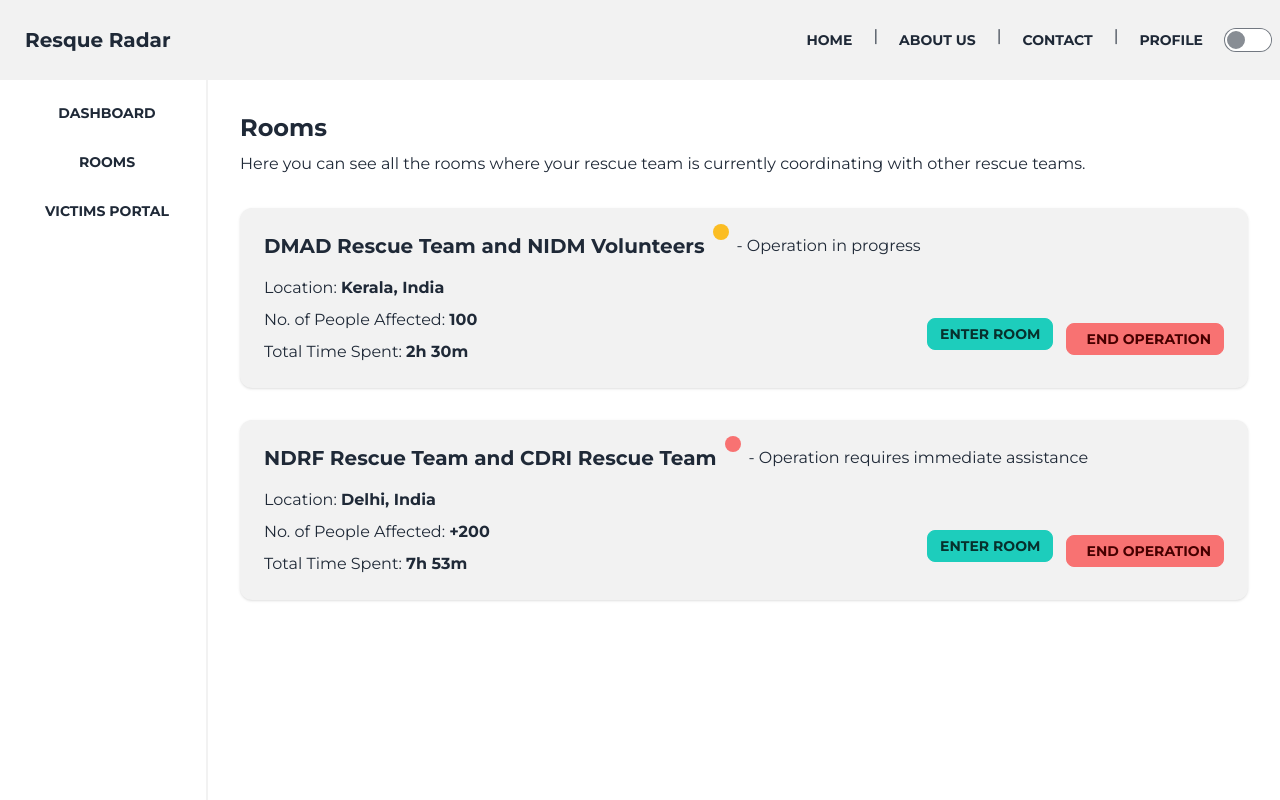
After one commit to RescueRadar/resque-radar, a Django app: page /rooms/ in a window 1280 px wide. The commit adds this page. Run offline with Django 4.2, Linux system fonts and the light colour scheme; a user stored in the database is signed in; tables that the repository leaves empty hold one stand-in row (values such as "Sample post"); some libraries are stand-ins or nearby versions.

Commit message:
static layouts done

```diff
--- a/base/views.py
+++ b/base/views.py
@@ -19,6 +19,15 @@ def contact(request):
 def user_report(request):
     return render(request, 'user_report.html')
 
+@login_required
+@agency_req
+def victims_portal(request):
+    return render(request, 'victims_portal.html')
+
+@login_required
+@agency_req
+def rooms(request):
+    return render(request, 'rooms.html')
 
 @login_required
 @agency_req
--- a/rescueradar/urls.py
+++ b/rescueradar/urls.py
@@ -16,6 +16,8 @@ urlpatterns = [
     path('request_submitted/<str:form_submitted>/', base_views.request_submitted, name='request_submitted'),
     path('user_profile/', base_views.user_profile, name='user_profile'),
     path('user_report/', base_views.user_report, name='user_report'),
+    path('rooms/', base_views.rooms, name='rooms'),
+    path('victims_portal/', base_views.victims_portal, name='victims_portal'),
     # path('', include(router.urls)),
     # path('api-auth/', include('rest_framework.urls', namespace='rest_framework'))
 ]
--- a/templates/account/base.html
+++ b/templates/account/base.html
@@ -9,7 +9,8 @@
     <div>
       {% for message in messages %}
       <div class="flex justify-center">
-        <div class="flex items-center px-4 py-3 text-sm font-bold text-white bg-blue-500 rounded-xl mb-4 w-1/2" role="alert">
+        <div class="alert alert-info max-w-lg mx-auto mt-6 font-bold" role="alert">
+          <svg xmlns="http://www.w3.org/2000/svg" fill="none" viewBox="0 0 24 24" class="stroke-current shrink-0 w-6 h-6"><path stroke-linecap="round" stroke-linejoin="round" stroke-width="2" d="M13 16h-1v-4h-1m1-4h.01M21 12a9 9 0 11-18 0 9 9 0 0118 0z"></path></svg>
           <p>{{ message }}</p>
         </div>
       </div>
--- /dev/null
+++ b/templates/rooms.html
@@ -0,0 +1,111 @@
+{% extends 'base.html' %} {% block main %} {% load static %} {% comment %} Vertical Navigation {% endcomment %}
+<div
+	class="md:h-screen md:w-52 w-full border-r-2 border-base-200 md:fixed flex flex-col justify-between items-center py-4">
+	<ul class="md:space-y-4 flex md:flex-col flex-row items-center justify-center">
+		<li>
+			<a href="{% url 'dashboard' %}" class="btn btn-ghost btn-sm">
+				<i class="fa-solid fa-table-columns"></i>
+				Dashboard
+			</a>
+		</li>
+		<li>
+			<a href="{% url 'rooms' %}" class="btn btn-ghost btn-sm">
+				<i class="fa-solid fa-door-open"></i>
+				Rooms
+			</a>
+		</li>
+		<li>
+			<a href="{% url 'victims_portal' %}" class="btn btn-ghost btn-sm"><i class="fa-solid fa-tower-broadcast"></i> Victims Portal </a>
+		</li>
+	</ul>
+</div>
+
+<div class="md:w-[calc(100%-13rem)] w-full min-h-[80dvh] md:ml-[13rem] flex flex-col p-8">
+<h1
+    class="text-2xl font-bold mb-2"
+>
+    Rooms
+</h1>
+<p>
+    Here you can see all the rooms where your rescue team is currently coordinating with other rescue teams.
+</p>
+
+<div class="mt-8 space-y-8">
+	<div
+		class="bg-base-200 rounded-xl shadow p-6 hover:shadow-lg border-base-200">
+		<div class="flex items-center mb-4">
+				<div class="indicator mr-4">
+					<span class="indicator-item badge badge-sm badge-warning"></span>
+					<h3 class="pr-4 text-xl font-bold">
+						DMAD Rescue Team and NIDM Volunteers
+					</h3>
+				</div>
+				<p>- Operation in progress</p>
+			</div>
+			<div class="flex flex-col space-y-8 md:flex-row justify-between items-center">
+				<div class="flex flex-col justify-center space-y-2">
+					<p>
+						<i class="fa-solid fa-map-pin"></i> Location: <span class="font-bold">Kerala, India</span>
+					</p>
+					<p>
+						<i class="fa-solid fa-users"></i> No. of People Affected: <span class="font-bold">100</span>
+					</p>
+					<p>
+						<i class="fa-solid fa-clock"></i> Total Time Spent: <span class="font-bold">2h 30m</span>
+					</p>
+				</div>
+				<div>
+					<button class="btn btn-sm btn-accent">
+						Enter Room
+					</button>
+					<button
+						class="btn btn-error btn-sm ml-2"
+						onclick="confirm('Are you sure you want to end this operation?') ? alert('Operation ended successfully!') : null"
+					>
+						<i class="fa-solid fa-trash"></i>
+						End Operation
+					</button>
+				</div>
+			</div>
+		</div>
+		<div
+		class="bg-base-200 rounded-xl shadow p-6 hover:shadow-lg border-base-200">
+		<div class="flex items-center mb-4">
+				<div class="indicator mr-4">
+					<span class="indicator-item badge badge-sm badge-error"></span>
+					<h3 class="pr-4 text-xl font-bold">
+						NDRF Rescue Team and CDRI Rescue Team
+					</h3>
+				</div>
+				<p>- Operation requires immediate assistance</p>
+			</div>
+			<div class="flex flex-col space-y-8 md:flex-row justify-between items-center">
+				<div class="flex flex-col justify-center space-y-2">
+					<p>
+						<i class="fa-solid fa-map-pin"></i> Location: <span class="font-bold">Delhi, India</span>
+					</p>
+					<p>
+						<i class="fa-solid fa-users"></i> No. of People Affected: <span class="font-bold"> +200</span>
+					</p>
+					<p>
+						<i class="fa-solid fa-clock"></i> Total Time Spent: <span class="font-bold">7h 53m</span>
+					</p>
+				</div>
+				<div>
+					<button class="btn btn-sm btn-accent">
+						Enter Room
+					</button>
+					<button
+						class="btn btn-error btn-sm ml-2"
+						onclick="confirm('Are you sure you want to end this operation?') ? alert('Operation ended successfully!') : null"
+					>
+						<i class="fa-solid fa-trash"></i>
+						End Operation
+					</button>
+				</div>
+			</div>
+		</div>
+</div>
+</div>
+
+{% endblock %}
```
Also changed, not shown: templates/dashboard.html (+5 -51 lines), templates/request_submitted.html (+1 -15 lines), templates/victims_portal.html (added, +83 -0 lines), ReadMe.md (added), assets/images/thumbnail.png (added), assets/images/thumbnail_portrait.png (added).
